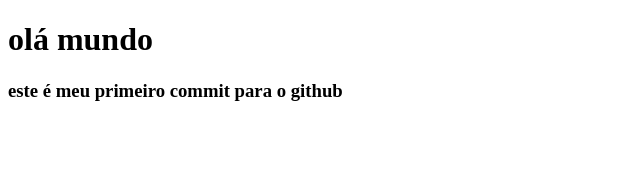
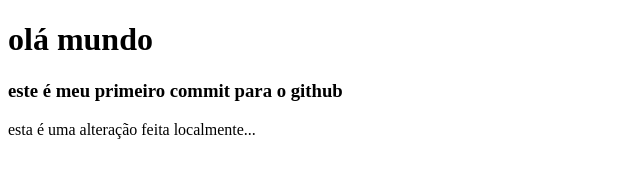
Before and after one commit to lukinhaswzy/pw2-etec-registro, a plain HTML site: page teste-de-commit.html in a window 1280 px wide. Shown: the whole page, without its empty margins (0-640 px from the left). Drawn offline with Linux system fonts and the light colour scheme.

Commit message:
feita alteração de teste

```diff
--- a/teste-de-commit.html
+++ b/teste-de-commit.html
@@ -12,5 +12,6 @@
     olá mundo
    </h1>
    <h3>este é meu primeiro commit para o github</h3>
+   <p>esta é uma alteração feita localmente... </p>
 </body>
 </html>
```
